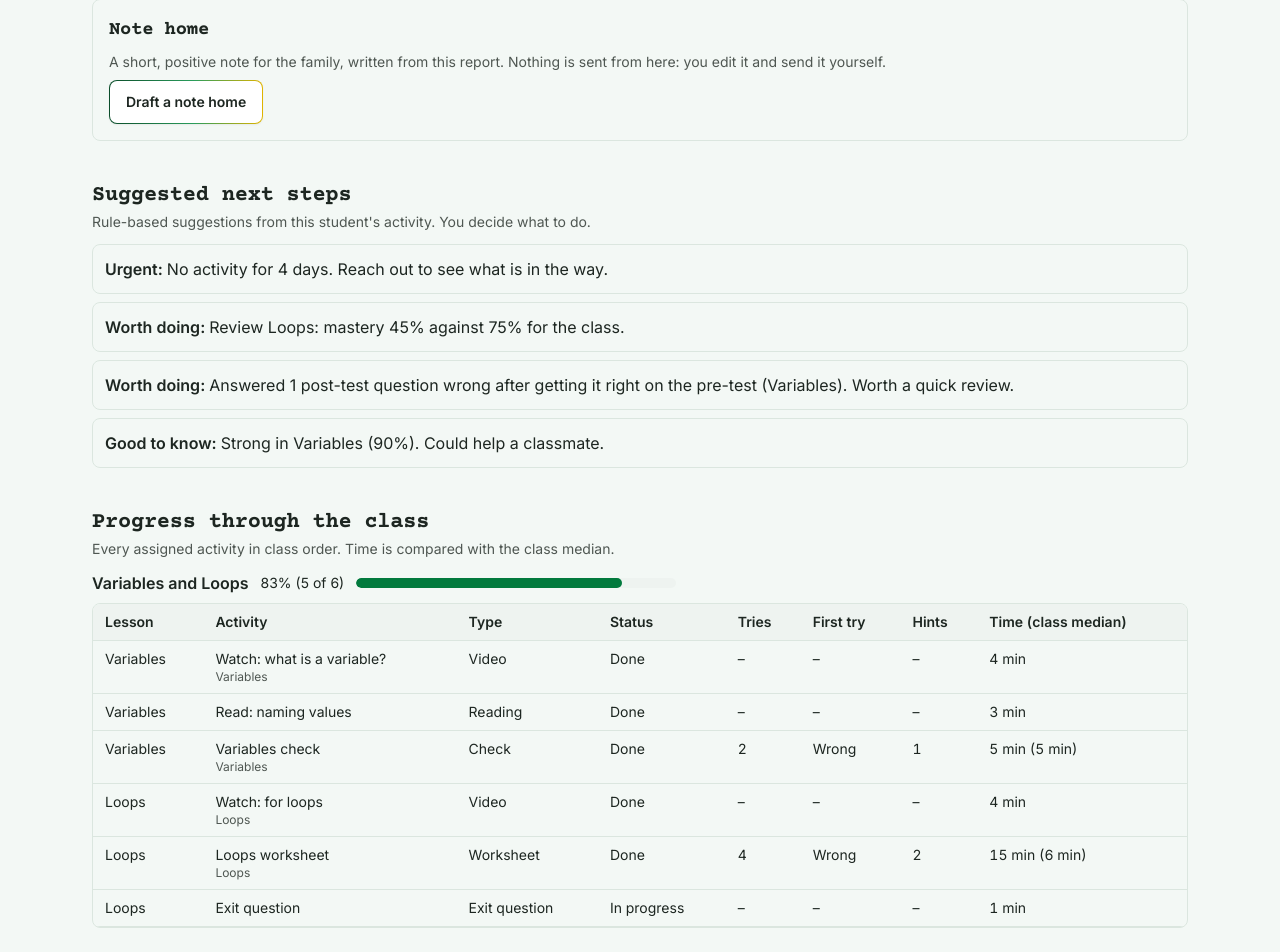
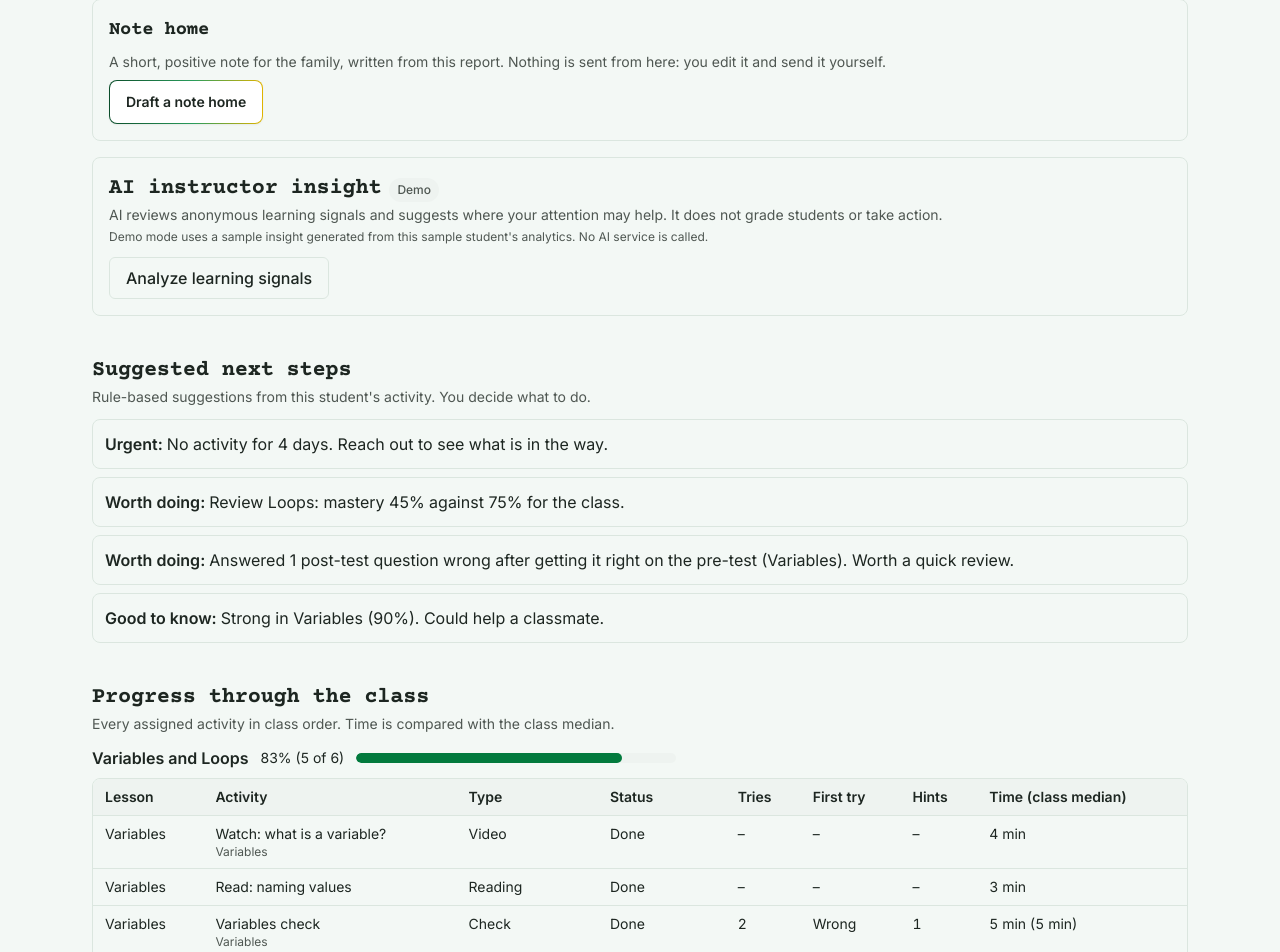
Before and after one commit to 2026-Arizona-Opportunity-Hack/DJKKU-CodinginColor, a React (Vite) app: page /instructor/1/students/1 in a window 1280 px wide. Shown: the part 1006-1958 px from the top of the page. Built offline with nearby package versions, Linux system fonts and the light colour scheme.

Commit message:
Show AI attention insights in demo mode

```diff
--- a/src/features/instructor/student/AttentionInsight.tsx
+++ b/src/features/instructor/student/AttentionInsight.tsx
@@ -1,5 +1,7 @@
 import { useState } from 'react'
+
 import { getSupabase } from '@/lib/supabase'
+
 import type { StudentReport } from './report'
 
 type Priority = 'immediate' | 'watch' | 'on_track'
@@ -17,7 +19,13 @@ const PRIORITY: Record<Priority, string> = {
   on_track: 'On track',
 }
 
-export function AttentionInsight({ report }: { report: StudentReport }) {
+export function AttentionInsight({
+  report,
+  demo = false,
+}: {
+  report: StudentReport
+  demo?: boolean
+}) {
   const [insight, setInsight] = useState<Insight | null>(null)
   const [loading, setLoading] = useState(false)
   const [error, setError] = useState('')
@@ -27,6 +35,11 @@ export function AttentionInsight({ report }: { report: StudentReport }) {
     setError('')
 
     try {
+      if (demo) {
+        setInsight(buildDemoInsight(report))
+        return
+      }
+
       const { data } = await getSupabase().auth.getSession()
 
       if (!data.session) {
@@ -66,13 +79,29 @@ export function AttentionInsight({ report }: { report: StudentReport }) {
       className="flex flex-col gap-3 rounded-lg border p-4"
     >
       <div>
+        <div className="flex flex-wrap items-center gap-2">
           <h3 id="ai-attention-heading" className="text-xl font-semibold">
             AI instructor insight
           </h3>
+
+          {demo && (
+            <span className="rounded-full bg-muted px-2 py-1 text-xs font-medium text-muted-foreground">
+              Demo
+            </span>
+          )}
+        </div>
+
         <p className="text-sm text-muted-foreground">
           AI reviews anonymous learning signals and suggests where your
           attention may help. It does not grade students or take action.
         </p>
+
+        {demo && (
+          <p className="mt-1 text-xs text-muted-foreground">
+            Demo mode uses a sample insight generated from this sample
+            student&apos;s analytics. No AI service is called.
+          </p>
+        )}
       </div>
 
       {!insight ? (
@@ -94,14 +123,13 @@ export function AttentionInsight({ report }: { report: StudentReport }) {
         </div>
       ) : (
         <div className="flex flex-col gap-3">
-          <p className="font-semibold">
-            {PRIORITY[insight.priority]}
-          </p>
+          <p className="font-semibold">{PRIORITY[insight.priority]}</p>
 
           <p>{insight.summary}</p>
 
           <div>
             <p className="font-medium">Why this was flagged</p>
+
             <ul className="mt-1 list-disc space-y-1 pl-5 text-sm">
               {insight.evidence.map((item) => (
                 <li key={item}>{item}</li>
@@ -114,6 +142,7 @@ export function AttentionInsight({ report }: { report: StudentReport }) {
             {insight.suggested_action}
           </p>
 
+          {!demo && (
             <button
               type="button"
               onClick={() => void analyze()}
@@ -122,6 +151,7 @@ export function AttentionInsight({ report }: { report: StudentReport }) {
             >
               {loading ? 'Refreshing...' : 'Refresh insight'}
             </button>
+          )}
         </div>
       )}
     </section>
@@ -159,3 +189,59 @@ function buildEvidence(report: StudentReport) {
     slow_activities: report.engagement.slowActivities.length,
   }
 }
+
+function buildDemoInsight(report: StudentReport): Insight {
+  const focus = report.mastery.find((concept) => concept.band === 'focus')
+  const slow = report.engagement.slowActivities[0]
+
+  const evidence: string[] = []
+
+  if (report.daysSinceActive !== null && report.daysSinceActive >= 3) {
+    evidence.push(
+      `No recorded activity for ${report.daysSinceActive} days.`,
+    )
+  }
+
+  if (focus) {
+    evidence.push(
+      `${focus.concept} mastery is ${focus.masteryPct}%${
+        focus.classAvgPct !== null
+          ? ` compared with ${focus.classAvgPct}% for the class`
+          : ''
+      }.`,
+    )
+  }
+
+  if (slow) {
+    evidence.push(
+      `${slow.activity} took much longer than the class median.`,
+    )
+  }
+
+  if (evidence.length === 0) {
+    evidence.push('No urgent learning pattern is visible in the sample data.')
+  }
+
+  const priority: Priority =
+    report.status.kind === 'stuck' ||
+    report.status.kind === 'inactive' ||
+    report.status.kind === 'not_started'
+      ? 'immediate'
+      : focus
+        ? 'watch'
+        : 'on_track'
+
+  return {
+    priority,
+    summary:
+      priority === 'immediate'
+        ? `Multiple learning signals suggest this student may benefit from an instructor check-in.`
+        : priority === 'watch'
+          ? `One or more learning signals are worth monitoring.`
+          : `The current learning signals do not show an urgent concern.`,
+    evidence: evidence.slice(0, 3),
+    suggested_action: focus
+      ? `Check understanding of ${focus.concept} and work through one example together before the student continues.`
+      : 'Continue normal instruction and monitoring.',
+  }
+}
--- a/src/features/instructor/student/StudentPage.tsx
+++ b/src/features/instructor/student/StudentPage.tsx
@@ -74,7 +74,22 @@ function DemoStudent({ studentId }: { studentId: string }) {
   return (
     <>
       <p role="status" className="text-sm">Demo mode: this is sample data, not a real student.</p>
-      <StudentReportView report={report} actions={<><StudentActions report={report} classId="demo" memberId="demo" profileId={null} demo /><NoteHome report={report} /></>} />
+      <StudentReportView
+        report={report}
+        actions={
+          <>
+            <StudentActions
+              report={report}
+              classId="demo"
+              memberId="demo"
+              profileId={null}
+              demo
+            />
+            <NoteHome report={report} />
+            <AttentionInsight report={report} demo />
+          </>
+        }
+      />
     </>
   )
 }
```
Lines whose indentation alone changed are shown as unchanged.
